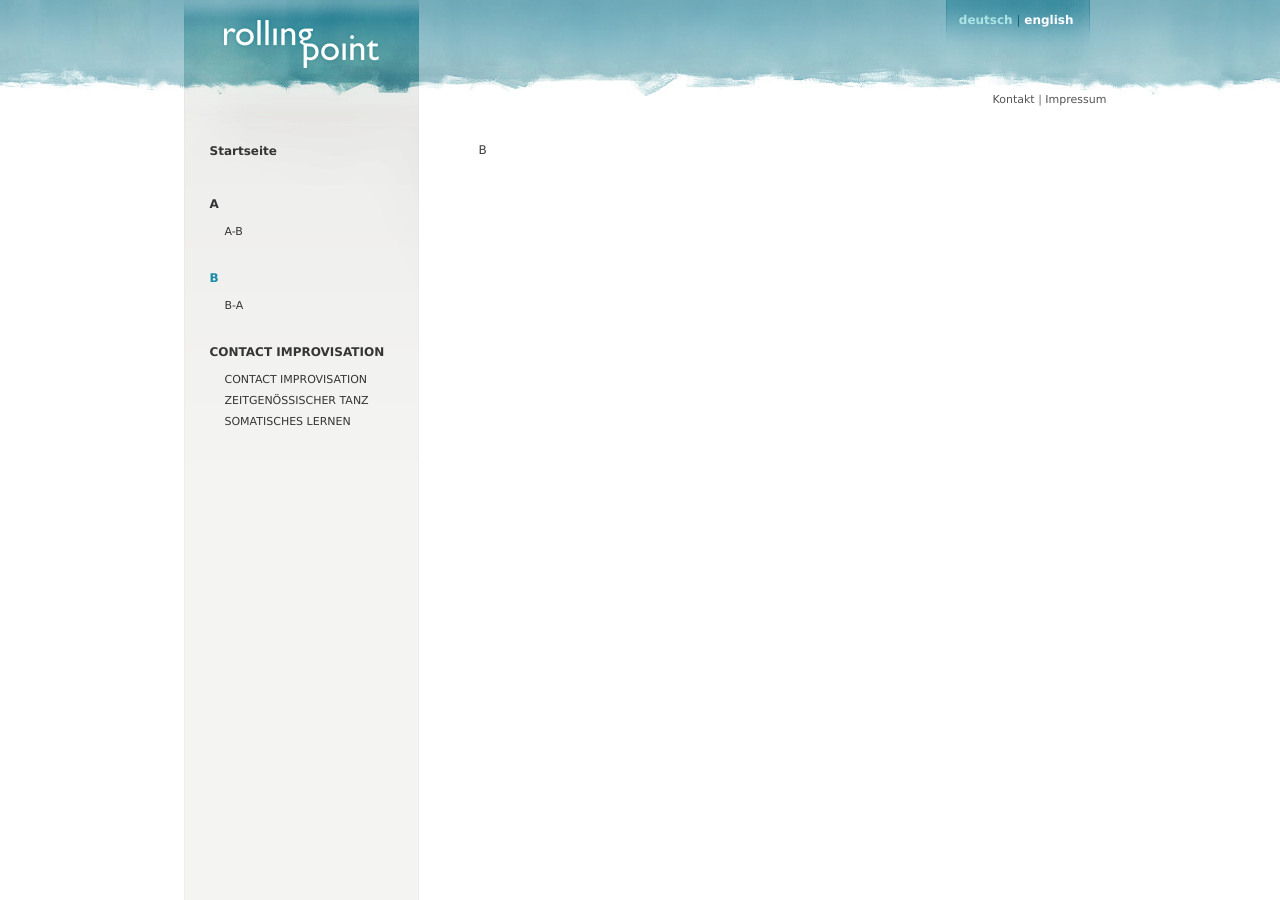
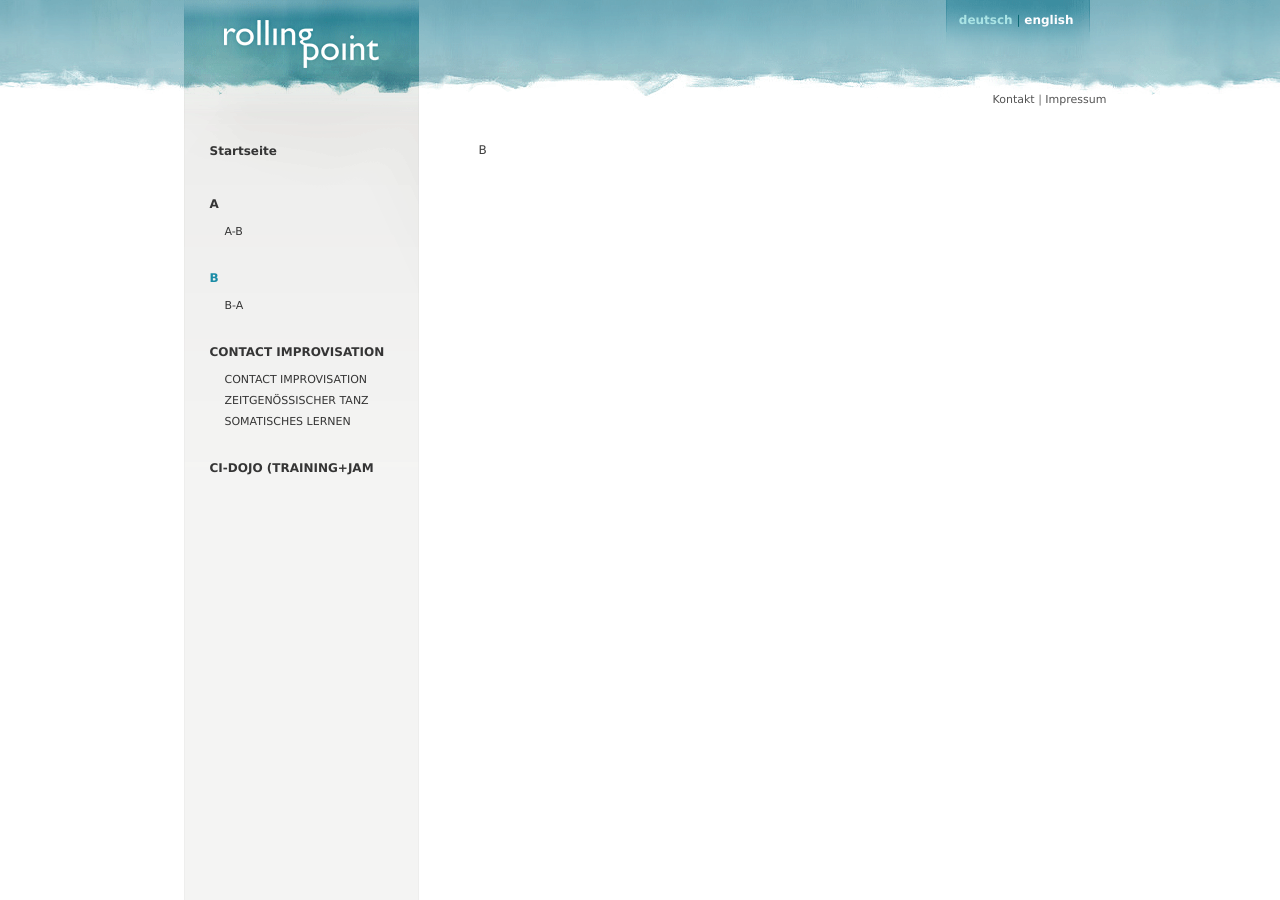
Before and after one commit to manulari/rollingpointat, a Jekyll site: the page built from _all_pages/b.md, in a window 1280 px wide. Built offline with Jekyll 4.4.1, drawn with Linux system fonts in a browser that asks for light colours.

Commit message:
Update Settings “nav”

```diff
--- a/_data/nav.yml
+++ b/_data/nav.yml
@@ -20,3 +20,5 @@ entries:
         path: a-a
       - title: SOMATISCHES LERNEN
         path: a-b
+  - title: CI-DOJO (TRAINING+JAM
+    path: /DOJO
```
